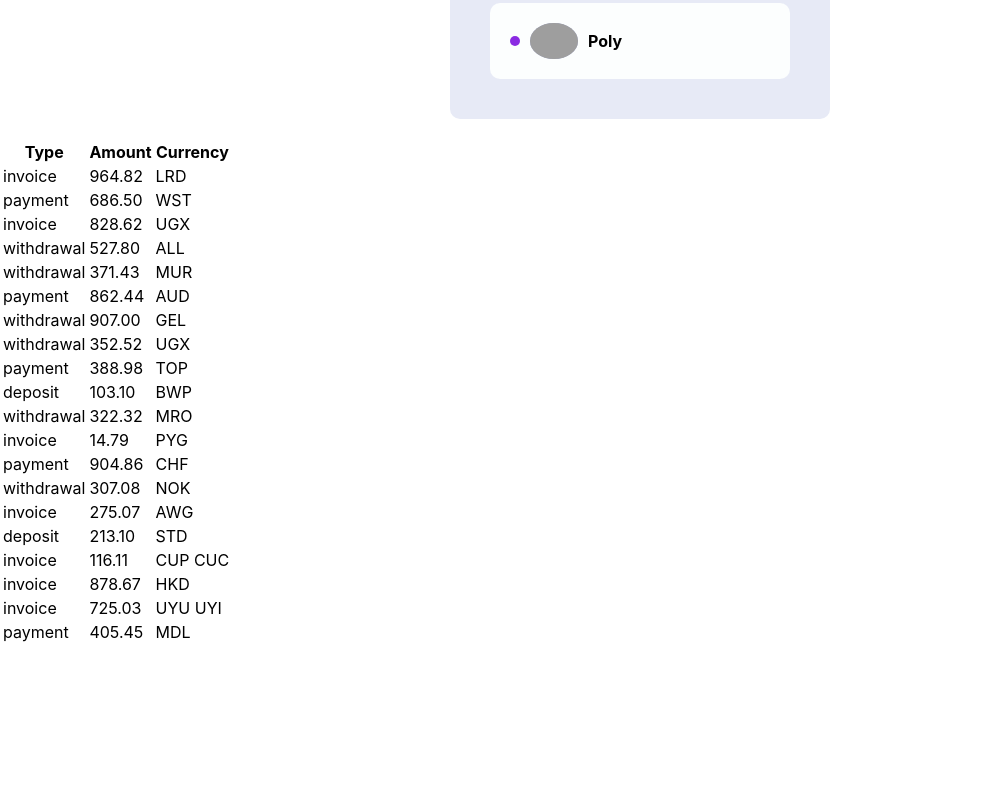
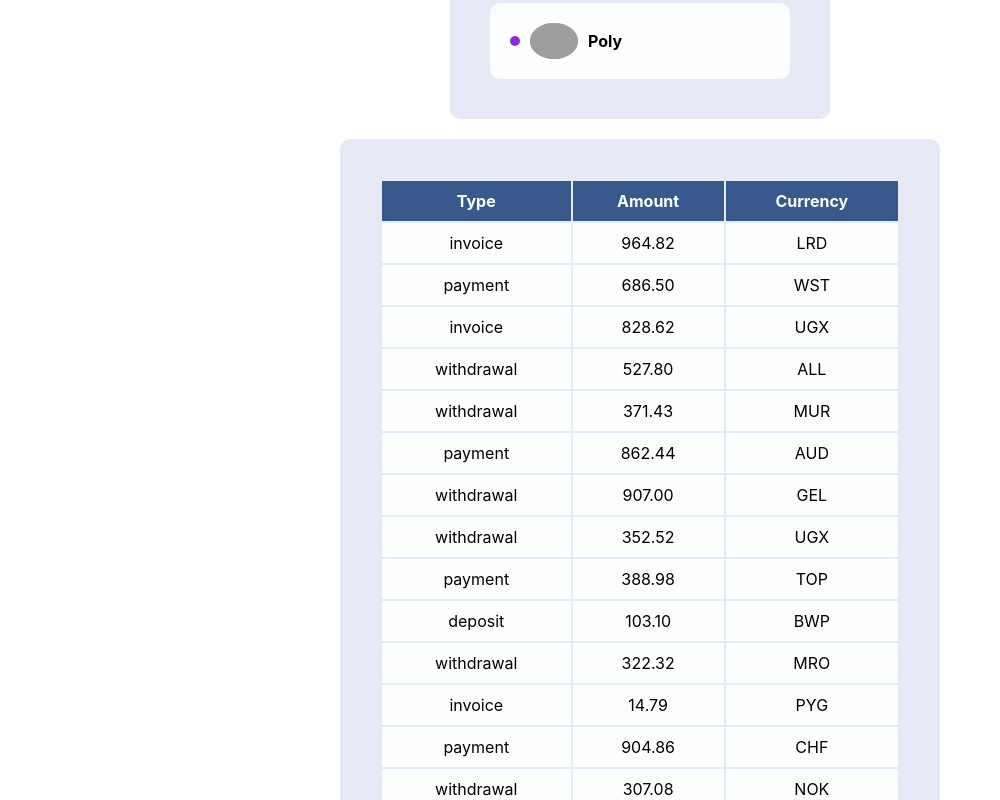
Before and after one commit to sandra-selezen/goit-react-hw-01-components, a React (Create React App) app: page / in a window 1280 px wide. Shown: the part 1040-1840 px from the top of the page, without its empty margins (0-1000 px from the left). Before the commit the page ends 1685 px from the top, so only its background shows below. Built offline with nearby package versions, Linux system fonts and the light colour scheme; grey boxes are pictures that could not be loaded.

Commit message:
Update styles for TransactionHistory component

```diff
--- a/src/components/Statistics/Statistics.module.css
+++ b/src/components/Statistics/Statistics.module.css
@@ -23,7 +23,7 @@
 .item {
   display: flex;
   flex-direction: column;
-  flex-basis: calc((100% - 10px) / 4);
+  flex-basis: calc((100% - 10px) / 5);
 }
 
 .label {
--- a/src/components/TransactionHistory/TransactionHistory.js
+++ b/src/components/TransactionHistory/TransactionHistory.js
@@ -1,22 +1,23 @@
 import PropTypes from "prop-types";
+import css from "./TransactionHistory.module.css";
 
 export const TransactionHistory = ({ items }) => {
   return (
-    <table className="transaction-history">
+    <table className={css.transactionHistory}>
       <thead>
         <tr>
-          <th>Type</th>
-          <th>Amount</th>
-          <th>Currency</th>
+          <th className={css.tableHead}>Type</th>
+          <th className={css.tableHead}>Amount</th>
+          <th className={css.tableHead}>Currency</th>
         </tr>
       </thead>
 
       <tbody>
         {items.map(item => (
           <tr key={item.id}>
-            <td>{item.type}</td>
-            <td>{item.amount}</td>
-            <td>{item.currency}</td>
+            <td className={css.tableRow}>{item.type}</td>
+            <td className={css.tableRow}>{item.amount}</td>
+            <td className={css.tableRow}>{item.currency}</td>
           </tr>
         ))}
       </tbody>
--- /dev/null
+++ b/src/components/TransactionHistory/TransactionHistory.module.css
@@ -0,0 +1,19 @@
+.transactionHistory {
+  width: 600px;
+  margin: 20px auto;
+  padding: 40px;
+  text-align: center;
+  background-color: #e7eaf6;
+  border-radius: 10px;
+}
+
+.tableHead {
+  padding: 10px;
+  color: #fcfefe;
+  background-color: #38598b;
+}
+
+.tableRow {
+  padding: 10px;
+  background-color: #fcfefe;
+}
```
